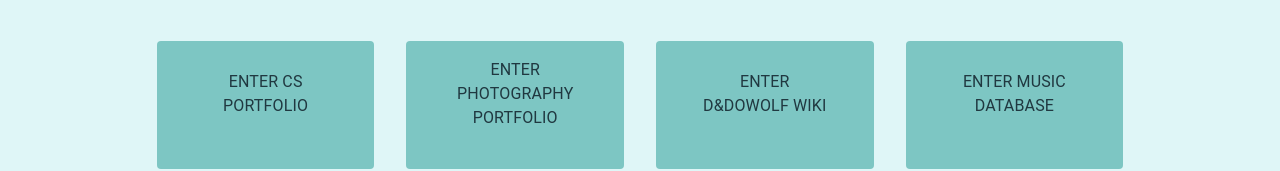
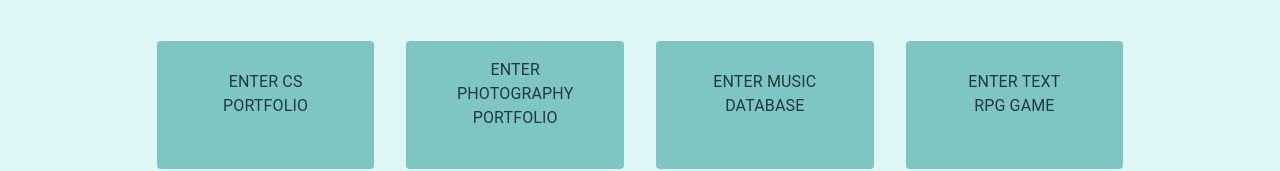
Before and after one commit to ZachMc21/cs-portfolio-react-materialui, a React (Vite) app: page / in a window 1280 px wide. Shown: the part 365-536 px from the top of the page. Built offline with nearby package versions, Linux system fonts and the light colour scheme; some icons are missing.

Commit message:
Converted DnDoWolfWiki to TextRPGGame

```diff
--- a/src/App.tsx
+++ b/src/App.tsx
@@ -9,7 +9,7 @@ import { BrowserRouter as Router, Route, Routes, Link } from 'react-router-dom';
 import Enter from './Enter';
 import CSPortfolio from './CSPortfolio';
 import PhotographyPortfolio from './PhotographyPortfolio';
-import DnDoWolfWiki from './DnDoWolfWiki';
+import TextRPGGame from './TextRPGGame';
 import MusicDatabase from './MusicDatabase';
 
 
@@ -22,7 +22,7 @@ function App() {
 					<Route path='/' element={<Enter />} />
 					<Route path="/cs-portfolio" element={<CSPortfolio />} />
 					<Route path="/photography-portfolio" element={<PhotographyPortfolio />} />
-					<Route path="/dndowolf-wiki" element={<DnDoWolfWiki />} />
+					<Route path="/dndowolf-wiki" element={<TextRPGGame />} />
 					<Route path="/music-database" element={<MusicDatabase />} />
 				</Routes>
 
--- a/src/DnDoWolfWiki.tsx
+++ /dev/null
@@ -1,12 +0,0 @@
-
-
-function DnDoWolfWiki() {
-
-	return (
-		<div id="dndowolf-wiki-parent">
-
-		</div>
-	)
-}
-
-export default DnDoWolfWiki
--- a/src/Enter.tsx
+++ b/src/Enter.tsx
@@ -31,12 +31,12 @@ function Enter() {
 							<DoubleArrowIcon />
 						</HomepageButton>
 
-						<HomepageButton href="/dndowolf-wiki" className="home-column" variant="contained" disableElevation>
-							<Typography sx={{ textWrap: 'balance', mb: "0.5rem" }}>Enter D&DoWolf Wiki </Typography>
+						<HomepageButton href="/music-database" className="home-column" variant="contained" disableElevation>
+							<Typography sx={{ textWrap: 'balance', mb: "0.5rem" }}>Enter Music Database </Typography>
 							<DoubleArrowIcon />
 						</HomepageButton>
-						<HomepageButton href="/music-database" className="home-column" variant="contained" disableElevation>
-							<Typography sx={{ textWrap: 'balance', mb: "0.5rem" }}>Enter Music Database </Typography>
+						<HomepageButton href="/text-rpg-game" className="home-column" variant="contained" disableElevation>
+							<Typography sx={{ textWrap: 'balance', mb: "0.5rem" }}>Enter Text RPG Game </Typography>
 							<DoubleArrowIcon />
 						</HomepageButton>
 					</Container>
--- /dev/null
+++ b/src/TextRPGGame.tsx
@@ -0,0 +1,12 @@
+
+
+function TextRPGGame() {
+
+	return (
+		<div id="text-rpg-game-parent">
+
+		</div>
+	)
+}
+
+export default TextRPGGame
```
